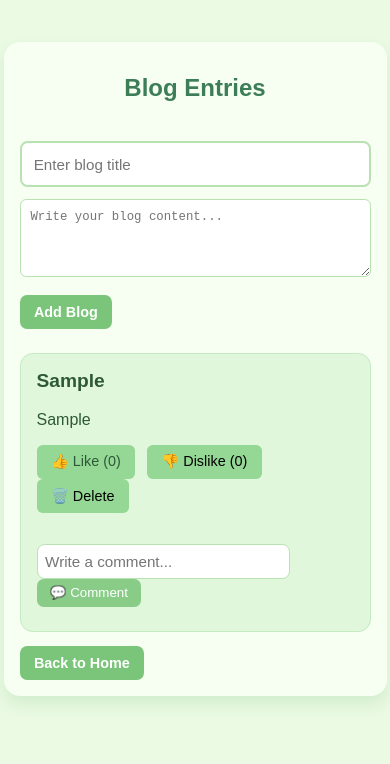
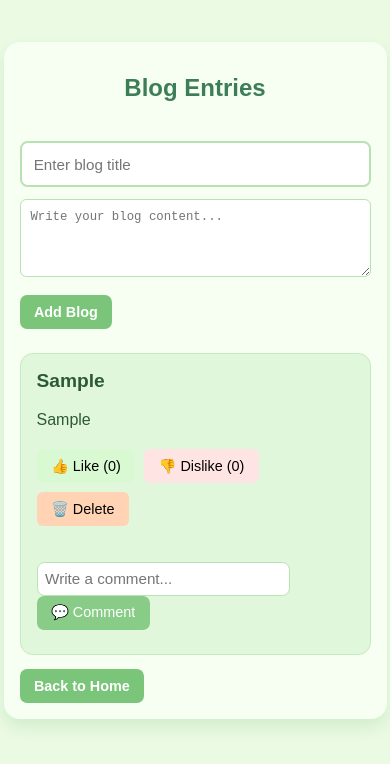
Before and after one commit to pratik-shiwakoti/Rochan, a plain HTML site: page data.html in a window 390 px wide. Both pictures are taken after typing "Sample", "Sample" into the empty fields and a click on the button "Add Blog". Drawn offline with Linux system fonts and the light colour scheme.

Commit message:
Update style.css
added full css code

```diff
--- a/style.css
+++ b/style.css
@@ -1,3 +1,4 @@
+/* Base Styles */
 body {
   font-family: Arial, sans-serif;
   background-color: #eafae3;
@@ -23,7 +24,9 @@ h1 {
   margin-bottom: 1em;
 }
 
-input, textarea {
+/* Form Inputs */
+input,
+textarea {
   width: 100%;
   padding: 0.8em;
   margin-top: 1em;
@@ -34,6 +37,7 @@ input, textarea {
   background-color: #ffffff;
 }
 
+/* Primary Button (Submit, Back) */
 .button {
   display: inline-block;
   margin-top: 1em;
@@ -53,6 +57,7 @@ input, textarea {
   background-color: #5fae5f;
 }
 
+/* Blog Card */
 .blog-card {
   background-color: #e1f7dc;
   border: 1px solid #c4eac1;
@@ -67,44 +72,50 @@ input, textarea {
   font-size: 1.2em;
 }
 
+/* Action Buttons */
 .actions {
   margin-top: 0.8em;
 }
 
 .actions button {
-  margin-right: 0.5em;
-  padding: 0.4em 0.8em;
-  font-size: 0.9em;
-  background-color: #95d795;
+  margin: 0.3em 0.3em 0.3em 0;
+  padding: 0.4em 1em;
+  font-size: 0.95em;
   border: none;
   border-radius: 0.4em;
   cursor: pointer;
 }
 
-.actions button:hover {
-  background-color: #78c178;
+/* Specific Buttons */
+.like-btn {
+  background-color: #d8f9d2;
+  border: 1px solid #a6e6a6;
 }
 
-/* Responsive Design */
-@media (max-width: 600px) {
-  .container {
-    padding: 1em;
+.dislike-btn {
+  background-color: #ffe4e4;
+  border: 1px solid #f0a7a7;
 }
 
-  h1 {
-    font-size: 1.5em;
+.delete-btn {
+  background-color: #ffd3b3;
+  border: 1px solid #f09c6d;
 }
 
-  .button,
-  .actions button {
-    font-size: 0.9em;
-    padding: 0.6em 1em;
+/* Hover Effects */
+.like-btn:hover {
+  background-color: #c5f1bd;
 }
 
-  input, textarea {
-    font-size: 0.95em;
+.dislike-btn:hover {
+  background-color: #ffc9c9;
 }
+
+.delete-btn:hover {
+  background-color: #ffbd91;
 }
+
+/* Comment Section */
 .comment-section {
   margin-top: 1em;
 }
@@ -143,15 +154,26 @@ input, textarea {
   border-radius: 0.3em;
 }
 
-.like-btn {
-  background-color: #e7f9e6;
-  color: #2e5939;
-  border: 1px solid #a0dca0;
-  border-radius: 0.4em;
-  padding: 0.4em 1em;
-  cursor: pointer;
+/* Responsive Design */
+@media (max-width: 600px) {
+  .container {
+    padding: 1em;
   }
 
-.like-btn:hover {
-  background-color: #d3f3d2;
+  h1 {
+    font-size: 1.5em;
   }
+
+  .button,
+  .actions button,
+  .comment-btn {
+    font-size: 0.9em;
+    padding: 0.6em 1em;
+  }
+
+  input,
+  textarea,
+  .comment-input {
+    font-size: 0.95em;
+  }
+}
```
Lines whose indentation alone changed are shown as unchanged.
